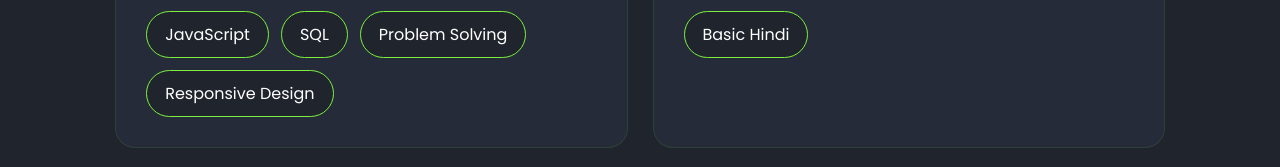
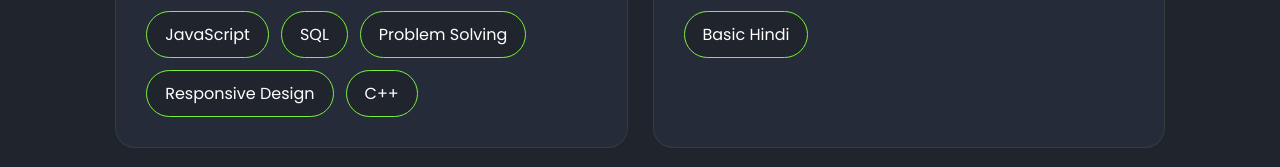
Before and after one commit to shakthivelmpl550-ui/My-Personal-Portfolio-Website-End-Semester-Project-, a plain HTML site: page index.html in a window 1280 px wide. Shown: the part 5983-6150 px from the top of the page. Drawn offline with nearby package versions, Linux system fonts and the light colour scheme.

Commit message:
Update index.html

```diff
--- a/index.html
+++ b/index.html
@@ -460,6 +460,7 @@
                 <span>SQL</span>
                 <span>Problem Solving</span>
                 <span>Responsive Design</span>
+                <span>C++</span>
             </div>
         </div>
 
```
